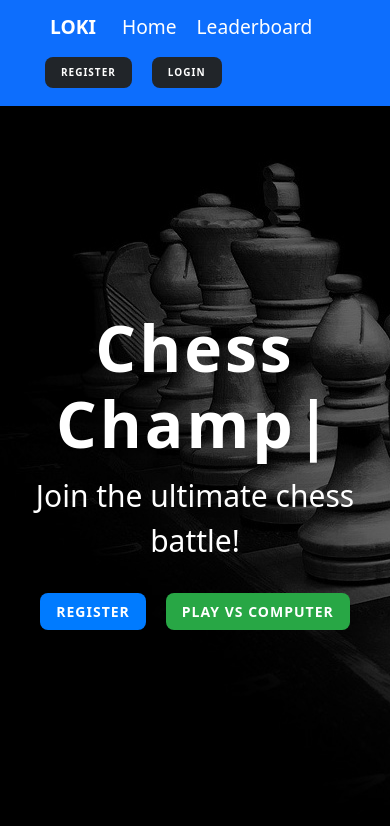
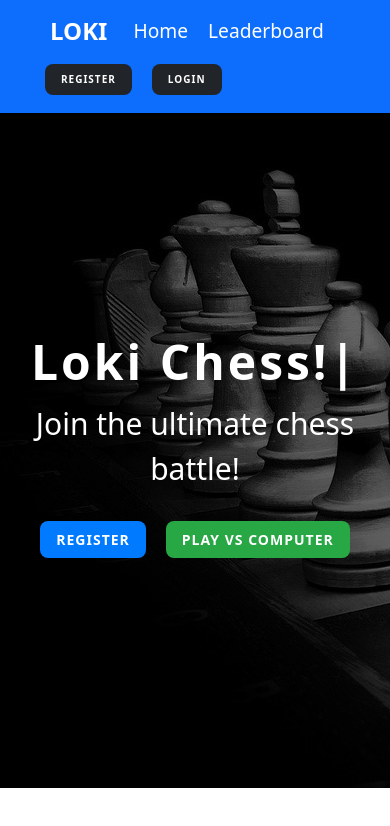
Before and after one commit to tilak318/ChessChamp-Backend, a React (Create React App) app in the folder client/: page / in a window 390 px wide. Shown: the top 826 px of the page. Built offline with nearby package versions, Linux system fonts and the light colour scheme; no server answers.

Commit message:
Resolved merge conflicts

```diff
--- a/client/src/components/Header.js
+++ b/client/src/components/Header.js
@@ -42,7 +42,7 @@ function Header() {
             </div>
             <div className='love'>
                 {User.user.isValid ? (
-                    <button onClick={handleLogout} className='btn btn-dark'>
+                    <button onClick={handleLogout} className='lbtn btn-dark'>
                         Logout
                     </button>
                 ) : (
--- a/client/src/components/LandingPage.js
+++ b/client/src/components/LandingPage.js
@@ -11,7 +11,7 @@ function LandingPage() {
     const User = useContext(UserContext);
 
     let index = 0;
-    const text = 'Chess Champ';
+    const text = 'Loki Chess!';
 
     const history = useHistory();
     const messageRef = useRef(message);
--- a/client/src/style.css
+++ b/client/src/style.css
@@ -209,7 +209,7 @@ a:hover {
 .landing-page {
   /* background-size: cover;
   background-position: center; */
-  height: 100vh;
+  height: 80vh;
   display: flex;
   justify-content: center;
   align-items: center;
@@ -513,7 +513,7 @@ a:hover {
   /* background-image: url('../../assets/chess_bg_1.jpg'); */
   background-size: cover;
   background-position: center;
-  height: 100vh;
+  height: 80vh;
   display: flex;
   justify-content: center;
   align-items: center;
@@ -591,8 +591,12 @@ a:hover {
     padding: 8px 16px;
     font-size: 10px;
   }
+  /* .love .lbtn {
+    padding: 8px 16px;
+    font-size: 10px;
+  } */
   .navbar-brand.title {
-    font-size: 1.2rem;
+    font-size: 1.5rem;
     font-weight: bold;
     color: white;
     margin-left: 50px;
@@ -630,6 +634,12 @@ a:hover {
   margin-left: 35px;
 
 }
+.landing-page .title {
+  font-size: 3rem;
+  font-weight: bold;
+  margin-bottom: 10px;
+  letter-spacing: 3px;
+}
 
 
 }
```
